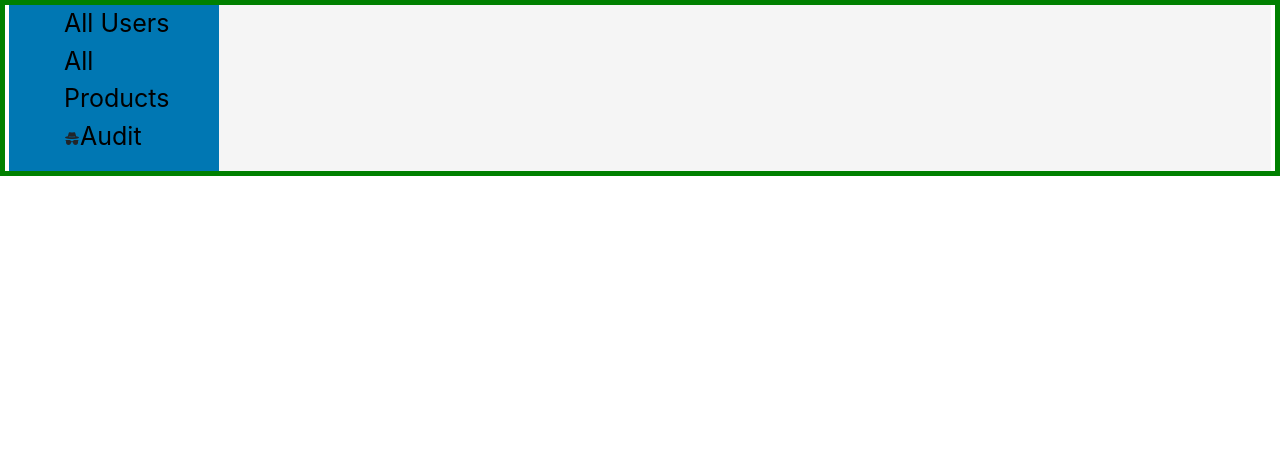
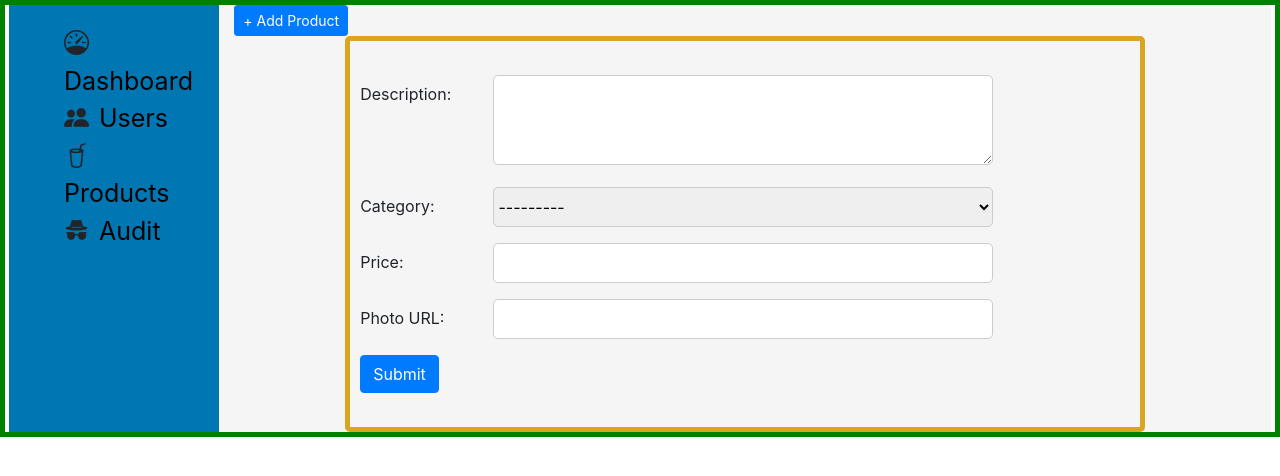
Before and after one commit to hon-nova/eCoffee, a Django app: page /create_product in a window 1280 px wide. Shown: the top 476 px of the page. Run offline with Django 4.2, Linux system fonts and the light colour scheme; some libraries are stand-ins or nearby versions.

Commit message:
add product

```diff
--- a/eCoffee/models.py
+++ b/eCoffee/models.py
@@ -24,7 +24,6 @@ class Product(models.Model):
         ("LIFEBOOST","LIFEBOOST"),
         ("VAN HOUTTE","VAN HOUTTE")
     ]
-    user=models.ForeignKey(User,on_delete=models.CASCADE)
     description=models.TextField()
     category=models.CharField(max_length=14,choices=CATEGORY_CHOICES)
     price = models.DecimalField(max_digits=10, decimal_places=2)
--- a/eCoffee/static/eCoffee/admin-style.css
+++ b/eCoffee/static/eCoffee/admin-style.css
@@ -4,6 +4,14 @@
 a.admin{
    color:black;
    font-size:25px;
+}
+.admin-products-container .new-product {
+   border: 5px solid goldenrod;
+   border-radius: 5px;
+   /* border: 1px solid #d0d0d5; */
+   width: 800px;
+   margin: auto;
+   padding: 10px;
 }
 
 .create-input input[type="number"],
@@ -17,16 +25,17 @@ a.admin{
 }
 .create-input textarea{
    width:500px;
-   height: 100px;
+   height: 90px;
    border: 1px solid #ccc;
    border-radius: 5px;
    box-sizing: border-box;
 }
-.new-product {
-   border: 5px solid red;
-   border-radius: 5px;
-   border: 1px solid #d0d0d5;
-   width: 800px;
-   margin: auto;
-   padding: 10px;
+
+.sidebar {
+   padding-top:20px;
+   float:left;
 }
+ul > li.sidebar-item i {
+   padding-right:10px;
+   font-size: 25px;
+}
--- a/eCoffee/templates/eCoffee/admin_dashboard.html
+++ /dev/null
@@ -1,108 +0,0 @@
-{% extends "eCoffee/admin_products.html" %}
-
-{% block title %}
-    Admin Products
-{% endblock %}
-
-{% block body %}
-    <div class="admin-products-container">
-      {%if products%}
-      <a class="btn btn-sm btn-primary" href="{% url 'create_product' %}"> + Add Product </a>
-      <div class="new-product">
-        {{ form.non_field_errors }}
-        <form method="POST" enctype="multipart/form-data" class="my-4">
-          {% csrf_token %}
-          <div class="form-group row">
-            {{ form.description.errors }}
-            <label
-              for="{{ form.description.id_for_label }}"
-              class="col-sm-2 col-form-label"
-              >Description:</label
-            >
-            <div class="col-sm-10 create-input">{{ form.description }}</div>
-          </div>
-          <div class="form-group row">
-            {{ form.category.errors }}
-            <label
-              for="{{ form.category.id_for_label }}"
-              class="col-sm-2 col-form-label"
-              >Category:</label
-            >
-            <div class="col-sm-10 create-input">{{ form.category }}</div>
-          </div>
-          <div class="form-group row">
-            {{ form.price.errors }}
-            <label
-              for="{{ form.price.id_for_label }}"
-              class="col-sm-2 col-form-label"
-              >Price:</label
-            >
-            <div class="col-sm-10 create-input">{{ form.price }}</div>
-          </div>
-          <div class="form-group row">
-            {{ form.photo_url.errors }}
-            <label
-              for="{{ form.photo_url.id_for_label }}"
-              class="col-sm-2 col-form-label"
-              >Photo URL:</label
-            >
-            <div class="col-sm-10 create-input">{{ form.photo_url }}</div>
-          </div>
-
-          <button type="submit" class="btn btn-primary">Submit</button>
-        </form>
-      </div>
-      <div class="products">All Coffees Table
-         <table class="table table-striped">
-         <thead>
-         <tr>
-            <td>id</td><td>photo</td><td>description</td><td>category</td><td>price</td><td>created at</td>
-         </tr>
-       </thead>
-
-         <tbody>
-     {% for coffee in products%}
-         <tr>
-         <td>{{ coffee.id }}</td>
-         <td><img src="{{ coffee.photo_url }}" width="200" height="150" alt="coffee"/></td>
-         <td>{{ coffee.description }}</td>
-         <td>{{coffee.category}}</td>
-         <td>{{coffee.price}}</td>
-         <td>{{coffee.created_at}}</td>
-      </tr>
-      {%endfor%}
-      </tbody>
-      {% comment %} pagination here {% endcomment %}
-
-      {% comment %} end pagination... {% endcomment %}
-      {%elif users%}
-      <div class="users">
-        <table class='table table-striped'>
-          <thead>
-            <tr><td>user id</td><td>username</td><td>email</td><td>history purchases</td></tr>
-          </thead>
-          <tbody>
-            {%for user in users%}
-            <tr><td>{{user.id}}</td><td>{{user.username}}</td><td>{{user.email}}</td><td><a href="#">history purchases</a></td></tr>
-            {%endfor%}
-          </tbody>
-        </table>
-      </div>
-
-      </table>
-
-      </div>
-
-      {%endif%}
-   </div>
-    {% comment %} {% if entries %}
-    <ul>
-       {%for entry in entries%}
-       <li><a href="{% url 'singlePage' entry %}">{{ entry }}</a></li>
-       {%endfor%}
-    </ul>
-    {%elif message %}
-    <p class="text-danger">{{message}}</p>
-    {% endif %} {% endcomment %}
-
-{% endblock %}
--- a/eCoffee/templates/eCoffee/admin_products.html
+++ b/eCoffee/templates/eCoffee/admin_products.html
@@ -1,44 +1,92 @@
-<!DOCTYPE html>
-<html lang="en">
-    <head>
-      {%load static %}
-        <title>{% block title %}eCoffee Home{% endblock %}</title>
-        <link rel="stylesheet" href="https://stackpath.bootstrapcdn.com/bootstrap/4.4.1/css/bootstrap.min.css" integrity="sha384-Vkoo8x4CGsO3+Hhxv8T/Q5PaXtkKtu6ug5TOeNV6gBiFeWPGFN9MuhOf23Q9Ifjh" crossorigin="anonymous">
-        <link href="https://cdn.jsdelivr.net/npm/bootstrap-icons@1.8.1/font/bootstrap-icons.css" rel="stylesheet">
-        <link href="{% static 'eCoffee/style.css' %}" rel="stylesheet">
-        <link href="{% static 'eCoffee/layout-style.css' %}" rel="stylesheet">
-        <link href="{% static 'eCoffee/index-style.css' %}" rel="stylesheet">
-        <link href="{% static 'eCoffee/admin-style.css' %}" rel="stylesheet">
-        {%block script%}{%endblock%}
-    </head>
-    <body>
+{% extends "eCoffee/main_dashboard.html" %}
 
-<div class="admin-container">
-   {% if request.user.is_authenticated%}
-   <div class="d-flex justify-content-between"><h1>Admin: {{user.username}}</h1>
-      <div class="d-flex justify-content-center align-items-center">
-         <i class="bi bi-file-lock2"></i>
-         <a class="nav-link" href="{% url 'logout' %}">Log Out</a>
+{% block title %}
+    Admin Products
+{% endblock %}
+
+{% block body %}
+    <div class="admin-products-container">
+      <a class="btn btn-sm btn-primary" href="{% url 'create_product' %}" id="clickBtn" onclick="openForm"> + Add Product </a>
+      <div class="new-product" style="" id="editForm">
+        {{ form.non_field_errors }}
+        <form method="POST" enctype="multipart/form-data" class="my-4">
+          {% csrf_token %}
+          <div class="form-group row">
+            {{ form.description.errors }}
+            <label
+              for="{{ form.description.id_for_label }}"
+              class="col-sm-2 col-form-label"
+              >Description:</label
+            >
+            <div class="col-sm-10 create-input">{{ form.description }}</div>
+          </div>
+          <div class="form-group row">
+            {{ form.category.errors }}
+            <label
+              for="{{ form.category.id_for_label }}"
+              class="col-sm-2 col-form-label"
+              >Category:</label
+            >
+            <div class="col-sm-10 create-input">{{ form.category }}</div>
+          </div>
+          <div class="form-group row">
+            {{ form.price.errors }}
+            <label
+              for="{{ form.price.id_for_label }}"
+              class="col-sm-2 col-form-label"
+              >Price:</label
+            >
+            <div class="col-sm-10 create-input">{{ form.price }}</div>
+          </div>
+          <div class="form-group row">
+            {{ form.photo_url.errors }}
+            <label
+              for="{{ form.photo_url.id_for_label }}"
+              class="col-sm-2 col-form-label"
+              >Photo URL:</label
+            >
+            <div class="col-sm-10 create-input">{{ form.photo_url }}</div>
+          </div>
+
+          <button type="submit" class="btn btn-primary">Submit</button>
+        </form>
       </div>
+		{%if products %}
+      <div class="products">All Coffees Table
+        <table class="table table-striped">
+         <thead>
+         <tr>
+            <td>id</td><td>photo</td><td>description</td><td>category</td><td>price</td><td>created at</td>
+         </tr>
+       </thead>
+        <tbody>
+    			 {% for coffee in products %}
+         <tr>
+				<td>{{ coffee.id }}</td>
+				<td><img src="{{ coffee.photo_url }}" width="200" height="150" alt="coffee"/></td>
+				<td>{{ coffee.description }}</td>
+				<td>{{coffee.category}}</td>
+				<td>{{coffee.price}}</td>
+				<td>{{coffee.created_at}}</td>
+      	</tr>
+      {%endfor%}
+      </tbody>
+    </table>
+      {% comment %} pagination here {% endcomment %}
+
+      {% comment %} end pagination... {% endcomment %}
+
+      </div>
+		{%endif%}
 
    </div>
-   {%endif%}
-   <div class="row mx-1">
-      <div class="sidebar col-md-2" style="background-color:#0077b3;">
-         <ul>
-            <li><i class="bi bi-person-fill-lock"></i><a href="{% url 'users' %}" class="admin">All Users</a></li>
-            <li><i class="bi bi-cup-hot-fill"></i><a href="{% url 'admin_dashboard' %}" class="admin">All Products</a></li>
-            <li><i class="bi bi-incognito"></i><a href="#" class="admin">Audit</a></li>
-         </ul>
-      </div>
-      {%block nav%}
-      {%endblock%}
+	{%block script%}
+<script>
+	let clickBtn=document.querySelector("#clickBtn")
 
-      <div class="main col-md-10" style="background-color:whitesmoke;">
-         {%block body%}
-         {%endblock%}
-        </div>
-      </div>
-   </div>
-<div>
-</body>
+	const openForm = ()=>{
+
+	}
+</script>
+	{%endblock%}
+{% endblock %}
--- /dev/null
+++ b/eCoffee/templates/eCoffee/main_dashboard.html
@@ -0,0 +1,49 @@
+<!DOCTYPE html>
+<html lang="en">
+    <head>
+      {%load static %}
+        <title>{% block title %}eCoffee Admin Dashboard{% endblock %}</title>
+        <link rel="stylesheet" href="https://stackpath.bootstrapcdn.com/bootstrap/4.4.1/css/bootstrap.min.css" integrity="sha384-Vkoo8x4CGsO3+Hhxv8T/Q5PaXtkKtu6ug5TOeNV6gBiFeWPGFN9MuhOf23Q9Ifjh" crossorigin="anonymous">
+        <link href="https://cdn.jsdelivr.net/npm/bootstrap-icons@1.8.1/font/bootstrap-icons.css" rel="stylesheet">
+        <link href="{% static 'eCoffee/style.css' %}" rel="stylesheet">
+        <link href="{% static 'eCoffee/layout-style.css' %}" rel="stylesheet">
+        <link href="{% static 'eCoffee/index-style.css' %}" rel="stylesheet">
+        <link href="{% static 'eCoffee/admin-style.css' %}" rel="stylesheet">
+        {%block script%}{%endblock%}
+    </head>
+    <body>
+
+<div class="admin-container">
+   {% if request.user.is_authenticated%}
+   <div class="d-flex justify-content-between"><h1>Admin: {{user.username}}</h1>
+      <div class="d-flex justify-content-center align-items-center">
+         <i class="bi bi-file-lock2"></i>
+         <a class="nav-link" href="{% url 'logout' %}">Log Out</a>
+      </div>
+
+   </div>
+   {%endif%}
+   <div class="row mx-1">
+      <div class="sidebar col-md-2" style="background-color:#0077b3;">
+         <ul>
+            <li class="sidebar-item"><i class="bi bi-speedometer"></i><a href="{% url 'main_dashboard' %}" class="admin">Dashboard</a></li>
+            <li class="sidebar-item"> <i class="bi bi-people-fill"></i><a href="{% url 'admin_users' %}" class="admin">Users</a></li>
+            <li class="sidebar-item"><i class="bi bi-cup-straw"></i><a href="{% url 'admin_products' %}" class="admin">Products</a></li>
+            <li class="sidebar-item"><i class="bi bi-incognito"></i><a href="#" class="admin">Audit</a></li>
+         </ul>
+      </div>
+      {%block nav%}
+      {%endblock%}
+
+      <div class="main col-md-10" style="background-color:whitesmoke;">
+         {%if dashboard%}
+         {{ dashboard }}
+         {%endif%}
+
+         {%block body%}
+         {%endblock%}
+        </div>
+      </div>
+   </div>
+<div>
+</body>
--- a/eCoffee/urls.py
+++ b/eCoffee/urls.py
@@ -6,9 +6,9 @@ urlpatterns =[
    path("login", views.login_view, name="login"),
    path("logout", views.logout_view, name="logout"),
    path("register", views.register, name="register"),
-   path("coffee_admin/dashboard",views.admin_dashboard,name="admin_dashboard"),
-   path('products',views.products,name="products"),
-   path('coffee_admin/users',views.users,name='users'),
-   path('admin_products',views.admin_products,name="admin_products"),
+   path('coffee_admin',views.main_dashboard,name="main_dashboard"),
+   path("coffee_admin/products",views.admin_products,name="admin_products"),
+   path('coffee_admin/users',views.admin_users,name='admin_users'),
+   path('home_products',views.home_products,name="products"),
    path('create_product',views.create_product,name="create_product"),
 ]
--- a/eCoffee/views.py
+++ b/eCoffee/views.py
@@ -33,7 +33,7 @@ def login_view(request):
         if user is not None:
             login(request, user)
             if user.is_superuser and user.username=='hon-admin':
-                return redirect('admin_dashboard')
+                return redirect('main_dashboard')
             return HttpResponseRedirect(reverse("index"))
         else:
             return render(request, "eCoffee/login_view.html", {
@@ -77,29 +77,31 @@ def register(request):
 def is_admin(user):
     return user.is_authenticated and user.is_staff
 
+
 @user_passes_test(is_admin)
-def admin_dashboard(request):
+def main_dashboard(request):
+
+    return render(request,'eCoffee/main_dashboard.html',{'dashboard':'MY DASHBOARD CONTENT'})
+
+
+@user_passes_test(is_admin)
+def admin_products(request):
     products =Product.objects.all()
     products=products.order_by('-created_at')
-    return render(request,'eCoffee/admin_dashboard.html',{'products':products})
+    return render(request,'eCoffee/admin_products.html',{'products':products})
 
-def products(request):
+def home_products(request):
 
-    return render(request,'eCoffee/products.html',{'footer_data':footer_data})
+    return render(request,'eCoffee/home_products.html',{'footer_data':footer_data})
 
-def admin_products(request):
-
-
-    return render(request,'eCoffee/admin_products.html')
 
 def create_product(request):
     if request.method == "POST":
         if request.user.is_authenticated:
             form = ProductForm(request.POST)
             if form.is_valid():
-                listing = form.save(commit=False)
-                listing.user = request.user
-                listing.save()
+                product = form.save(commit=False)
+                product.save()
 
                 return HttpResponseRedirect(reverse("index"))
         else:
@@ -107,9 +109,9 @@ def create_product(request):
 
     else:
         form = ProductForm()
+    return render(request, "eCoffee/admin_products.html", {"form": form})
 
-    return render(request, "eCoffee/admin_dashboard.html", {"form": form})
-
-def users(request):
+@user_passes_test(is_admin)
+def admin_users(request):
     users=User.objects.exclude(username='hon-admin')
-    return render(request,'eCoffee/admin_dashboard.html',{'users':users})
+    return render(request,'eCoffee/admin_users.html',{'users':users})
```
Also changed, not shown: eCoffee/templates/eCoffee/admin_users.html (added, +20 -0 lines), db.sqlite3, eCoffee/templates/eCoffee/home_products.html (renamed from eCoffee/templates/eCoffee/products.html).
